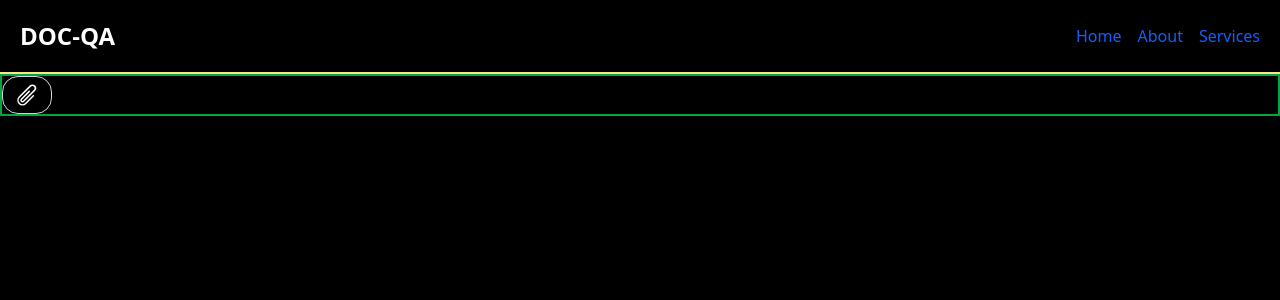
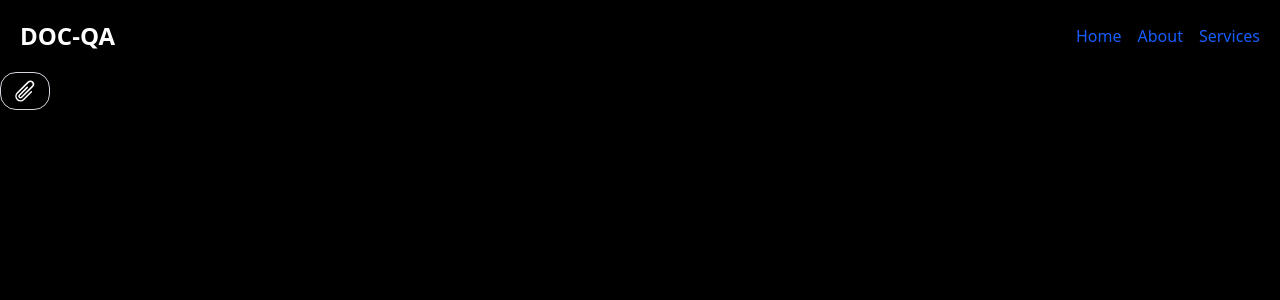
Before and after one commit to josejasona/Docu-QA, a Next.js app in the folder frontend/: page / in a window 1280 px wide. Shown: the top 300 px of the page. Built offline with nearby package versions, Linux system fonts and the light colour scheme.

Commit message:
fixed layout

```diff
--- a/frontend/src/app/page.tsx
+++ b/frontend/src/app/page.tsx
@@ -44,12 +44,12 @@ export default function Home() {
   };
   return (
     <div className="flex flex-col">
-      <header className="flex items-center justify-between p-5 border-b-2 border-amber-200">
+      <header className="flex items-center justify-between p-5">
         <p className="text-2xl font-extrabold">DOC-QA</p>
         <Navigation />
       </header>
 
-      <main className="flex items-center justify-between border-2 gap-4 border-green-600 w-full">
+      <main className="flex items-center justify-between gap-4 w-full">
         <label
           htmlFor="file-upload"
           className="border border-gray-300 rounded-2xl px-3 py-1.5 cursor-pointer"
@@ -76,7 +76,7 @@ export default function Home() {
           className="hidden"
         />
         {file && (
-          <div className="flex gap-2 items-center w-1/2 mr-auto border-4 border-blue-400">
+          <div className="flex gap-2 items-center w-1/2 mr-auto">
             <Input
               onChange={(e) => setQuery(e.target.value)}
               className="w-full"
```
